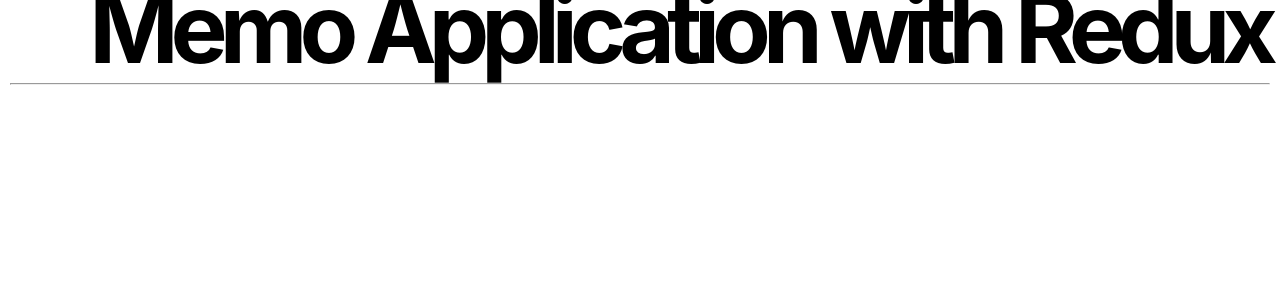
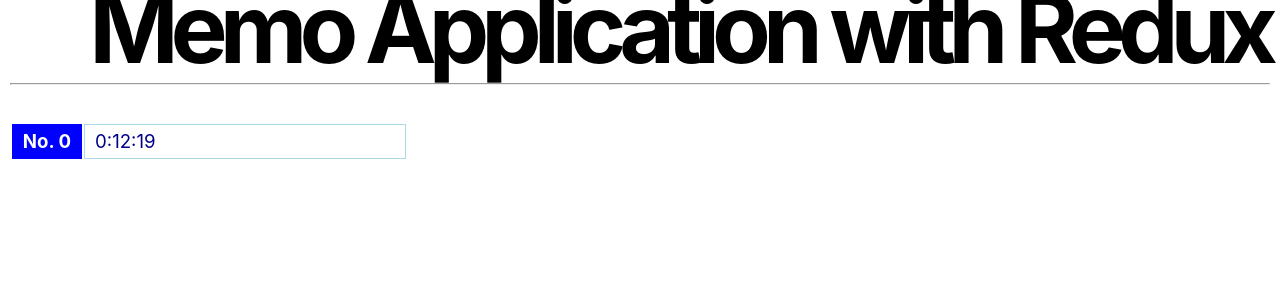
Before and after one commit to murasamejo/reactjs-nextjs-cho-nyumon, a React (Create React App) app: page / in a window 1280 px wide. Shown: the top 300 px of the page. Built offline with nearby package versions, Linux system fonts and the light colour scheme.

Commit message:
feat: 🎸 Memo と Item コンポーネントを作成

```diff
--- a/src/App.js
+++ b/src/App.js
@@ -1,7 +1,7 @@
 import React from 'react'
 import { connect } from 'react-redux'
 import './App.css'
-// import Memo from './memo/Memo'
+import Memo from './memo/Memo'
 // import AddForm from './memo/AddForm'
 // import FindForm from './memo/FindForm'
 // import DelForm from './memo/DelForm'
@@ -27,7 +27,7 @@
         </tbody>
       </table>
 
-      {/* <Memo /> */}
+      <Memo />
     </div>
   )
 }
--- /dev/null
+++ b/src/memo/Item.js
@@ -0,0 +1,40 @@
+import React from 'react'
+import { connect } from 'react-redux'
+
+const Item = props => {
+  const th = {
+    fontSize: '14pt',
+    backgroundColor: 'blue',
+    color: 'white',
+    padding: '5px 10px',
+    width: '50px'
+  }
+  const td = {
+    fontSize: '14pt',
+    backgroundColor: 'white',
+    color: 'darkblue',
+    padding: '5px 10px',
+    border: '1px solid lightblue',
+    minWidth: '300px'
+  }
+  const date = {
+    fontSize: '14pt',
+    backgroundColor: 'white',
+    color: 'darkblue',
+    padding: '5px 10px',
+    border: '1px solid lightblue',
+    width: '80px'
+  }
+
+  const d = props.value.created_at
+  const f = d.getHours() + ':' + d.getMinutes() + ':' + d.getSeconds()
+
+  return (
+    <tr>
+      <th style={th}>No. {props.index}</th>
+      <td style={td}>{f}</td>
+    </tr>
+  )
+}
+
+export default connect()(Item)
--- a/src/memo/Memo.js
+++ b/src/memo/Memo.js
@@ -0,0 +1,40 @@
+import React from 'react'
+import { connect } from 'react-redux'
+import Item from './Item'
+
+const Memo = props => {
+  let data
+  let n = 0
+
+  switch(props.mode) {
+    case 'default':
+    data = props.data.map((value) => (
+      <Item key={value.message} value={value} index={n++} />
+    ))
+    break
+    case 'find':
+    data = props.fdata.map((value) => (
+      <Item key={value.message} value={value} index={n++} />
+    ))
+    break
+    case 'delete':
+    data = props.data.map((value) => (
+      <Item key={value.message} value={value} index={n++} />
+    ))
+    break
+    default:
+    data = props.data.map((value) => (
+      <Item key={value.message} value={value} index={n++} />
+    ))
+  }
+
+  return (
+    <table>
+      <tbody>
+        {data}
+      </tbody>
+    </table>
+  )
+}
+
+export default connect((state) => state)(Memo)
```
